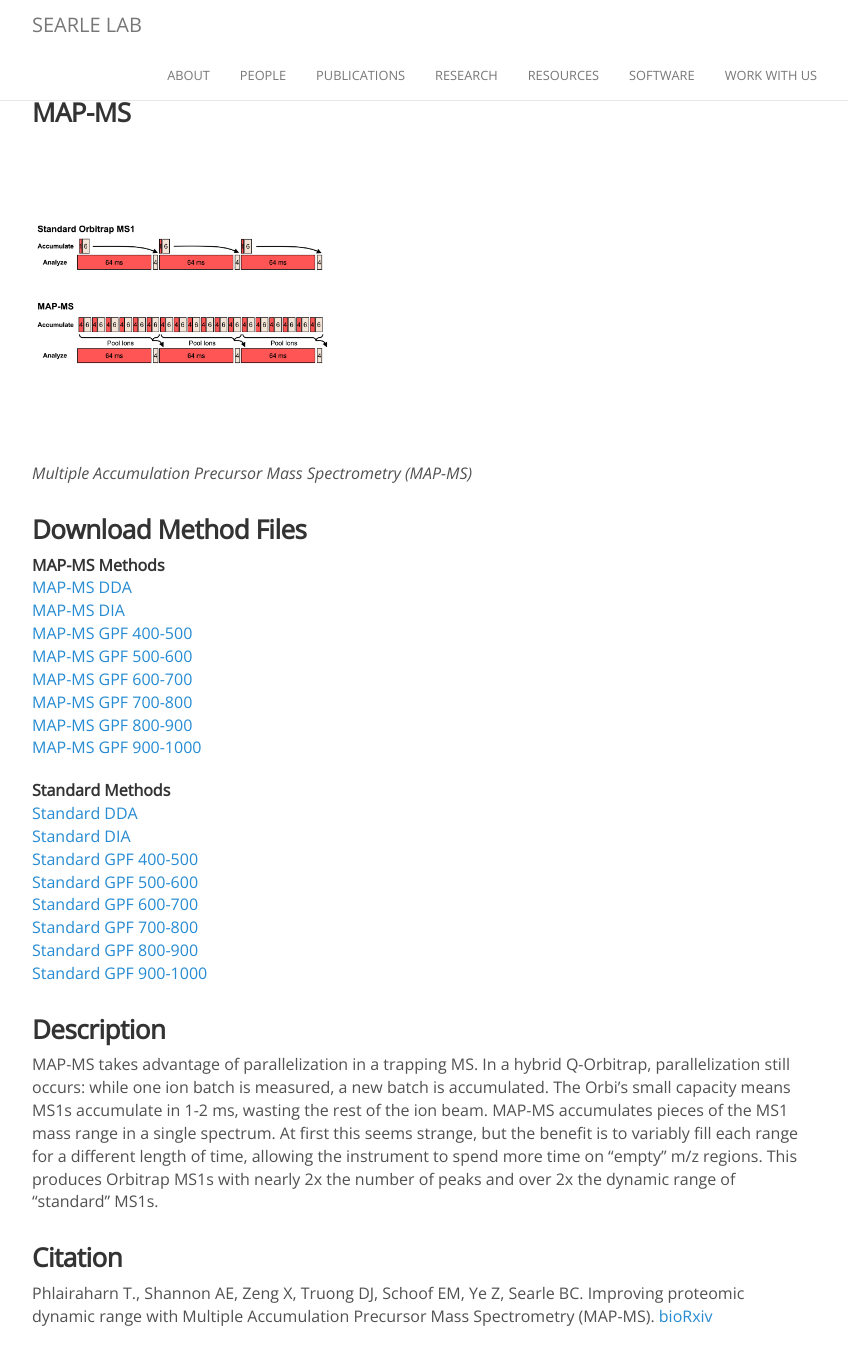
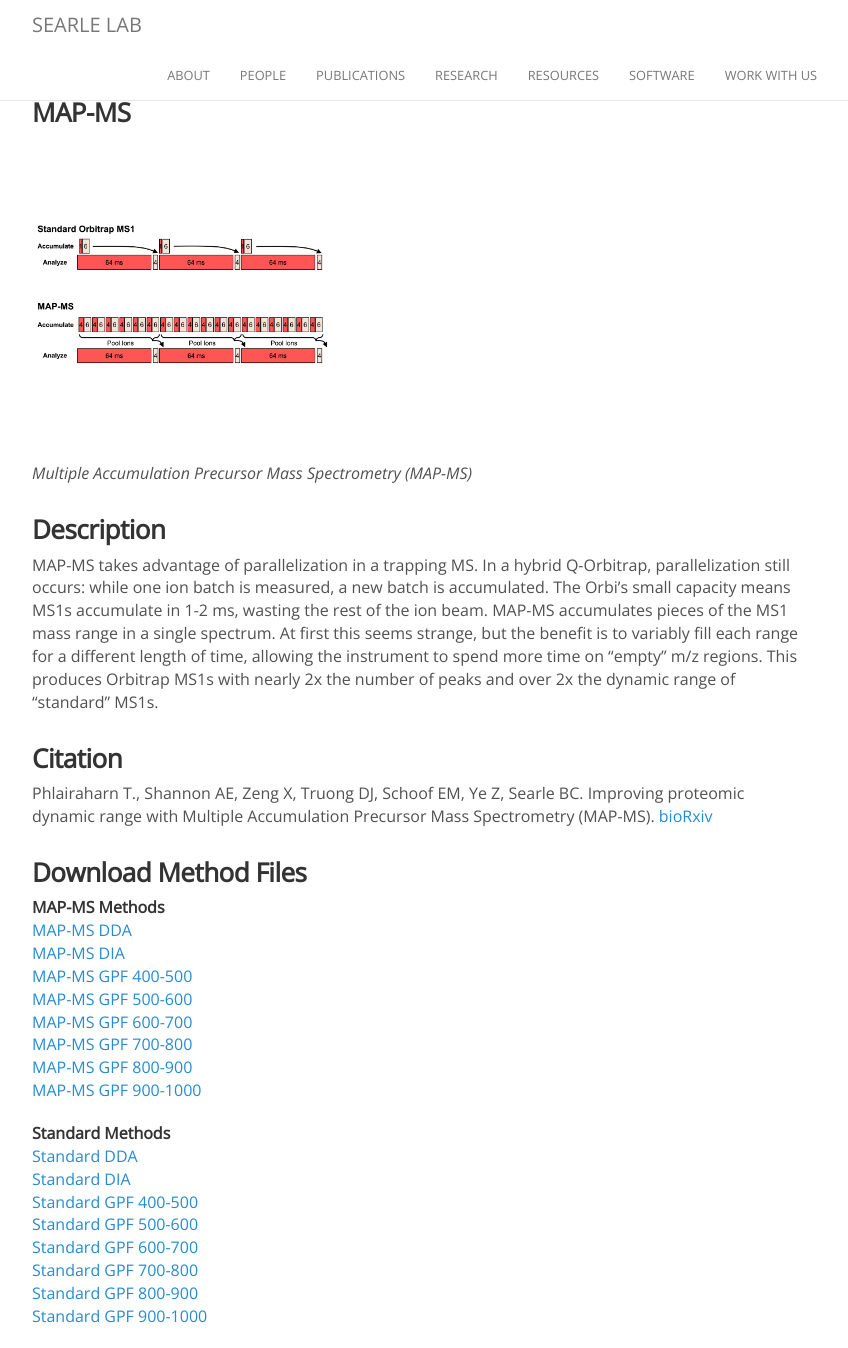
Before and after one commit to searlelab/searlelab.github.io, a Jekyll site: the page built from _resources/mapms.md, in a window 1280 px wide and 1348 px high. Shown: the whole window, without its empty margins (223-1071 px from the left). Built offline with Jekyll 4.4.1, drawn with Linux system fonts in a browser that asks for light colours; nearby versions of some CDN libraries; comment, search, counter and statistics services are not loaded; part of the change alters nothing that is shown.

```diff
--- a/_resources/mapms.md
+++ b/_resources/mapms.md
@@ -10,8 +10,16 @@ started: 2025
 
 _Multiple Accumulation Precursor Mass Spectrometry (MAP-MS)_
 
+### Description
+MAP-MS takes advantage of parallelization in a trapping MS. In a hybrid Q-Orbitrap, parallelization still occurs: while one ion batch is measured, a new batch is accumulated. The Orbi's small capacity means MS1s accumulate in 1-2 ms, wasting the rest of the ion beam.
+MAP-MS accumulates pieces of the MS1 mass range in a single spectrum. At first this seems strange, but the benefit is to variably fill each range for a different length of time, allowing the instrument to spend more time on "empty" m/z regions.
+This produces Orbitrap MS1s with nearly 2x the number of peaks and over 2x the dynamic range of "standard" MS1s.
+
+### Citation
+Phlairaharn T., Shannon AE, Zeng X, Truong DJ, Schoof EM, Ye Z, Searle BC.
+Improving proteomic dynamic range with Multiple Accumulation Precursor Mass Spectrometry (MAP-MS). [bioRxiv](https://doi.org/10.1101/2025.05.14.653938)
+
 ### Download Method Files
-
 **MAP-MS Methods**<br>
 [MAP-MS DDA]({{site.baseurl}}/resources/mapms/Exploris_Aurora_25cm_max4uL_6xpDDA_90min_EndWash_BCS.meth)<br>
 [MAP-MS DIA]({{site.baseurl}}/resources/mapms/Exploris_Aurora_25cm_max4uL_6xpDIA_16mzst_90min_EndWash_BCS.meth)<br>
@@ -31,14 +39,3 @@ _Multiple Accumulation Precursor Mass Spectrometry (MAP-MS)_
 [Standard GPF 700-800]({{site.baseurl}}/resources/mapms/Exploris_Aurora_25cm_max4uL_GPFDIA_700to800_4mz_90min_EndWash_BCS.meth)<br>
 [Standard GPF 800-900]({{site.baseurl}}/resources/mapms/Exploris_Aurora_25cm_max4uL_GPFDIA_800to900_4mz_90min_EndWash_BCS.meth)<br>
 [Standard GPF 900-1000]({{site.baseurl}}/resources/mapms/Exploris_Aurora_25cm_max4uL_GPFDIA_900to1000_4mz_90min_EndWash_BCS.meth)<br>
-
-
-### Description
-
-MAP-MS takes advantage of parallelization in a trapping MS. In a hybrid Q-Orbitrap, parallelization still occurs: while one ion batch is measured, a new batch is accumulated. The Orbi's small capacity means MS1s accumulate in 1-2 ms, wasting the rest of the ion beam.
-MAP-MS accumulates pieces of the MS1 mass range in a single spectrum. At first this seems strange, but the benefit is to variably fill each range for a different length of time, allowing the instrument to spend more time on "empty" m/z regions.
-This produces Orbitrap MS1s with nearly 2x the number of peaks and over 2x the dynamic range of "standard" MS1s.
-
-### Citation
-Phlairaharn T., Shannon AE, Zeng X, Truong DJ, Schoof EM, Ye Z, Searle BC.
-Improving proteomic dynamic range with Multiple Accumulation Precursor Mass Spectrometry (MAP-MS). [bioRxiv](https://doi.org/10.1101/2025.05.14.653938)
```
